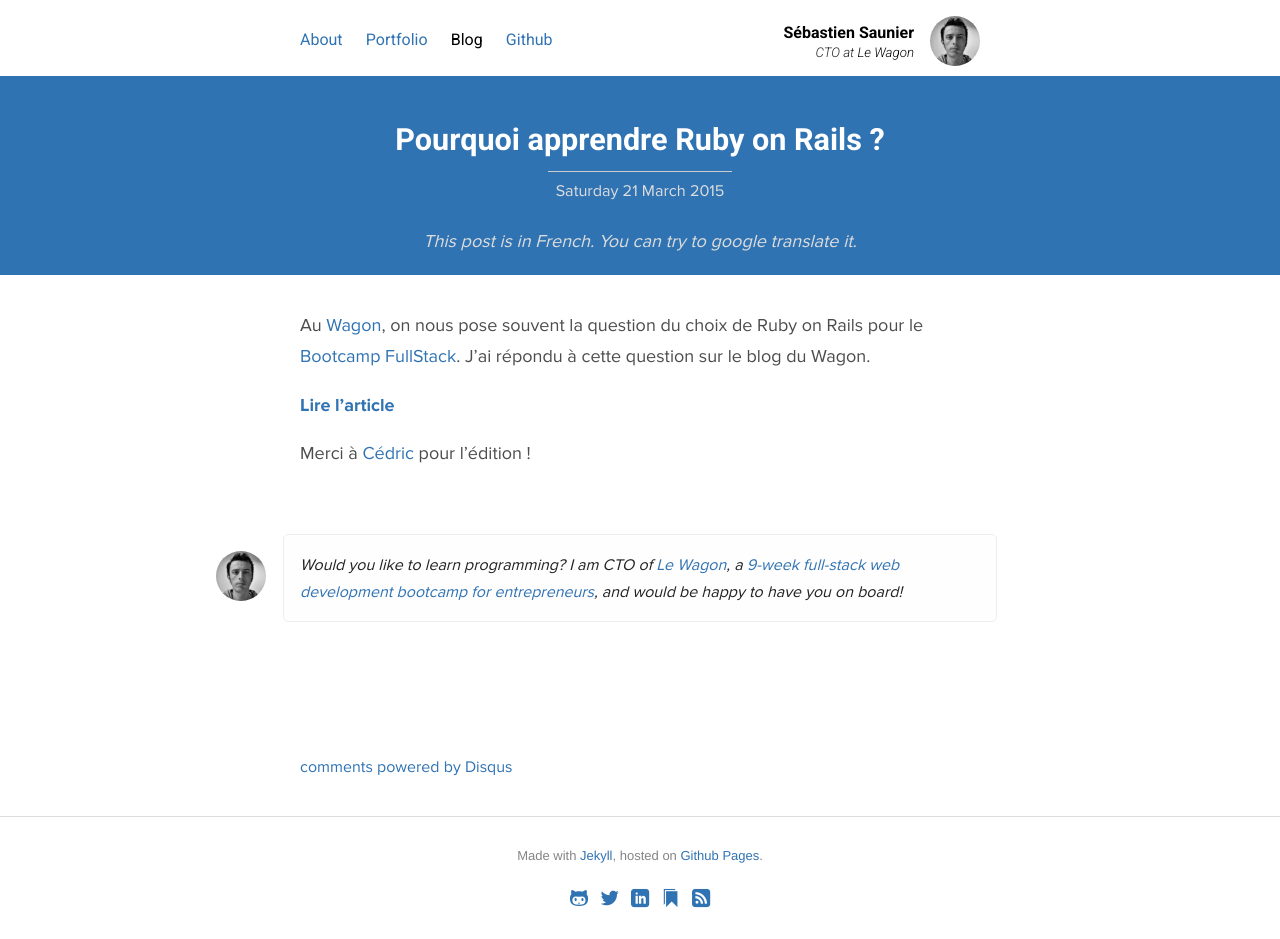
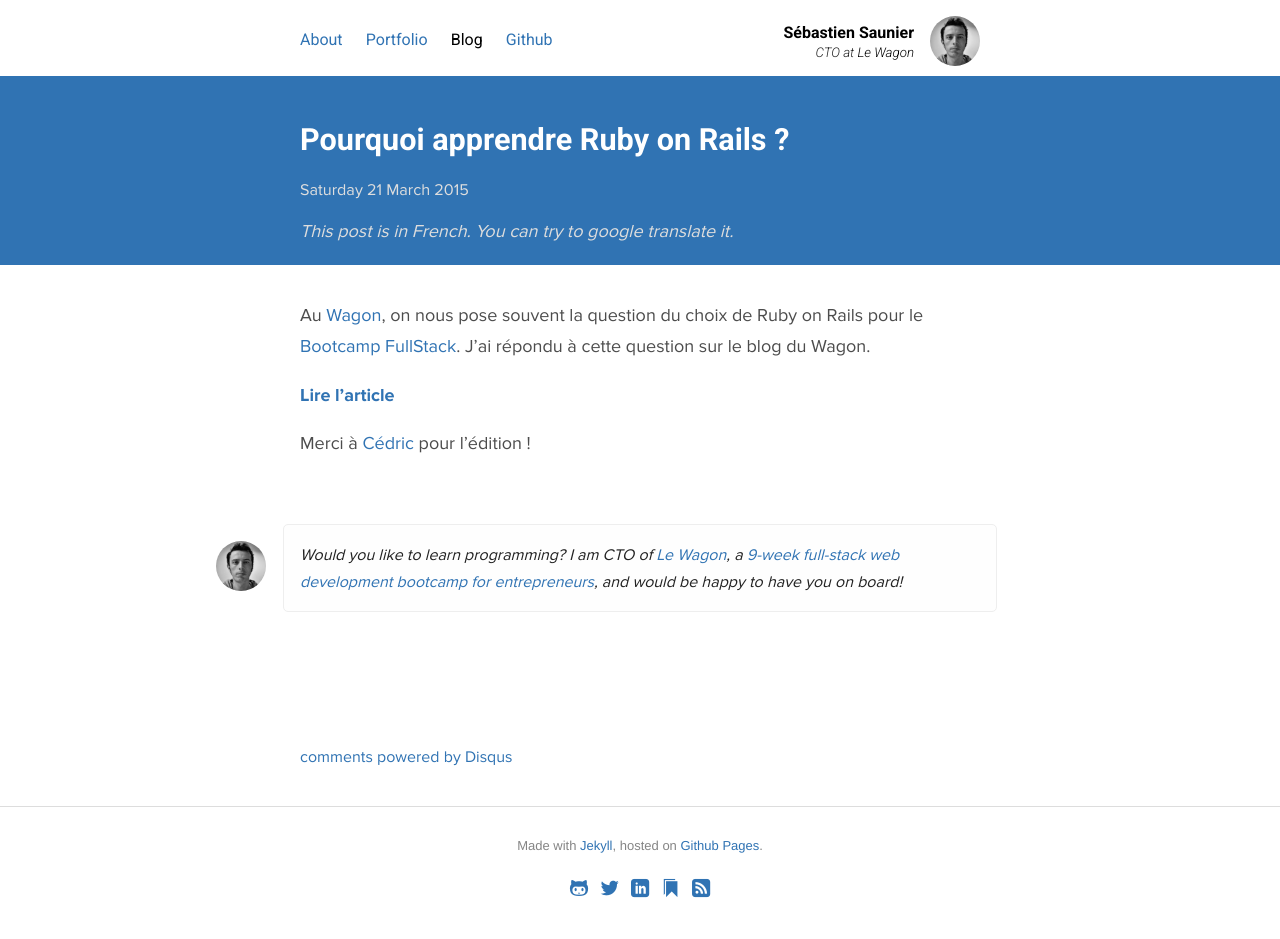
Before and after one commit to ssaunier/ssaunier.github.io, a Jekyll site: the page built from _posts/2015-03-21-pourquoi-apprendre-ruby-on-rails.markdown, in a window 1280 px wide. Built offline with Jekyll 4.4.1, drawn with Linux system fonts in a browser that asks for light colours; Markdown is read by kramdown in place of the engine named in the settings; comment, search, counter and statistics services are not loaded.

Commit message:
More layout

```diff
--- a/_layouts/post.html
+++ b/_layouts/post.html
@@ -13,10 +13,10 @@
     {{ page.title }}
   </h1>
 
-  <p class="meta">{{ page.date | date: "%A %-d %B %Y" }}</p>
+  <p class="inner meta">{{ page.date | date: "%A %-d %B %Y" }}</p>
 
   {% if page.french %}
-  <div class="suggest-translate">
+  <div class="inner suggest-translate">
     This post is in French. You can try to
     <a href="http://translate.google.com/translate?sl=fr&amp;tl=en&amp;u=http://sebastien.saunier.me{{ page.url }}">
       google translate it</a>.
--- a/blog/index.html
+++ b/blog/index.html
@@ -10,11 +10,12 @@
   <ul class="posts">
     {% for post in site.posts %}
       <li>
-        <span class="date">{{ post.date | date_to_string }}</span>
         <strong><a href="{{ post.url }}">{{ post.title }}</a></strong>
         {% if post.french %}
           <img src="/images/french.png" alt="French post" class="french-flag" title="This post is in french" />
         {% endif %}
+        <br />
+        <span class="date">{{ post.date | date_to_string }}</span>
         <br />
         <span class="description">{{ post.description }}</span>
       </li>
--- a/css/site.css
+++ b/css/site.css
@@ -383,19 +383,19 @@
 article h1 {
   margin-bottom: 8px;
   line-height: 120%;
-  text-align: center !important;
+  text-align: left;
 }
 
-.meta {
-  color: #ddd;
+article .inner.meta {
+  color: #dedede;
   display: inline-block;
-  border-top: 1px solid #ccc;
   font-size: 0.9em;
   margin-top: 4px;
   padding: 4px 8px;
 }
 .suggest-translate, .suggest-translate a {
-    color: #ddd;
+  color: #ddd !important;
+  padding-top: 0.5em !important;
 }
 
 .convinced { margin: 6em 0 4em 0;}
```
